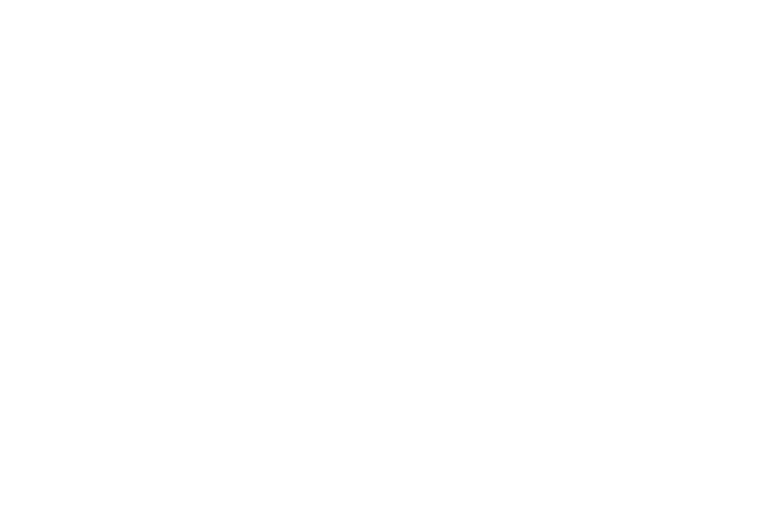
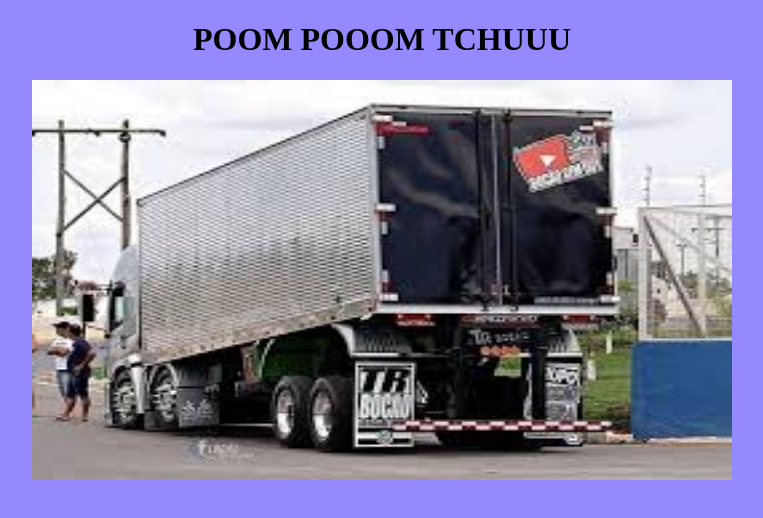
Before and after one commit to contantinopla/DEBRAM, a plain HTML site: page index.html in a window 1280 px wide. Shown: the whole page, without its empty margins (258-1021 px from the left). Drawn offline with Linux system fonts and the light colour scheme.

Commit message:
Add files via upload

```diff
--- a/index.html
+++ b/index.html
@@ -4,8 +4,10 @@
     <meta charset="UTF-8">
     <meta name="viewport" content="width=device-width, initial-scale=1.0">
     <title>Document</title>
+    <link rel="stylesheet"href="styles.css">
 </head>
 <body>
-
+   <h1>POOM POOOM TCHUUU</h1>
+   <img src="images.jpeg" width="700px" height="400px">
 </body>
 </html>
--- a/styles.css
+++ b/styles.css
@@ -0,0 +1,4 @@
+body{
+    background-color: rgba(76, 56, 255, 0.589);
+    text-align: center;
+}
```
Also changed, not shown: images.jpeg (added).
